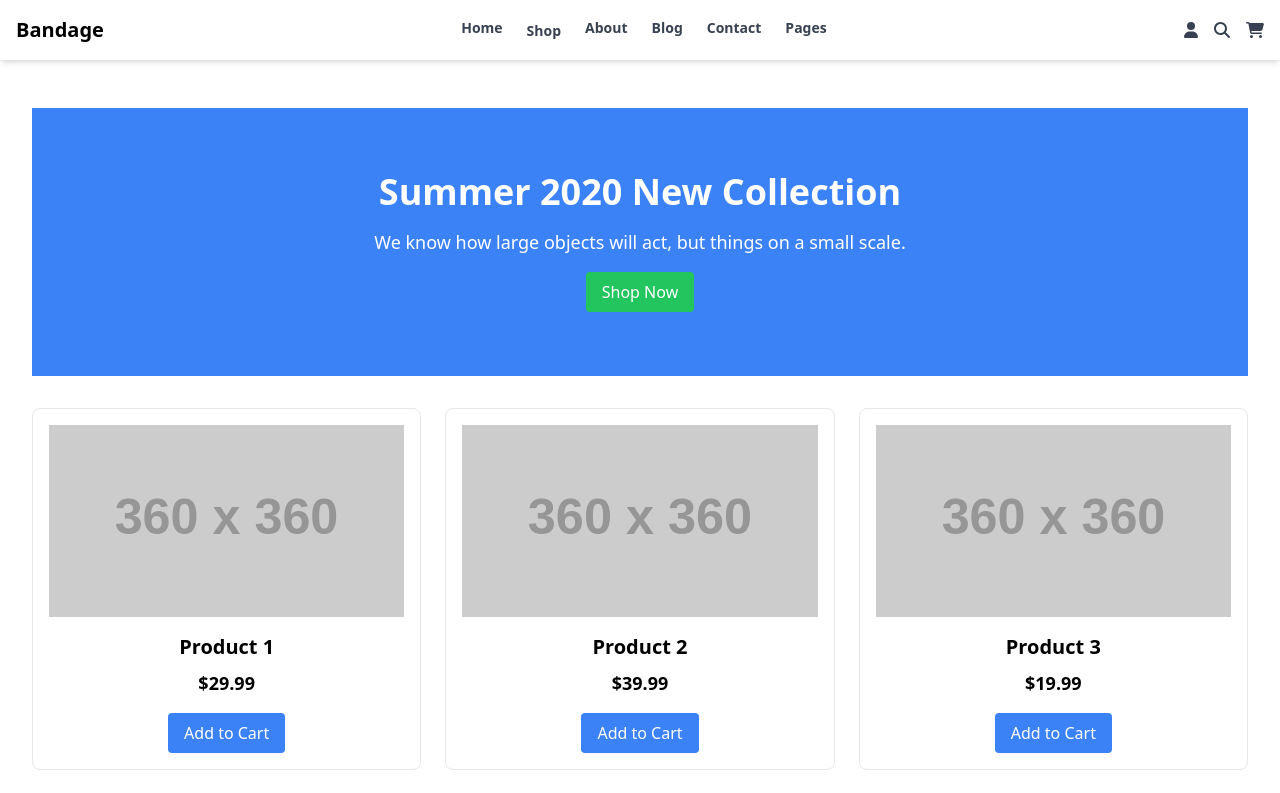
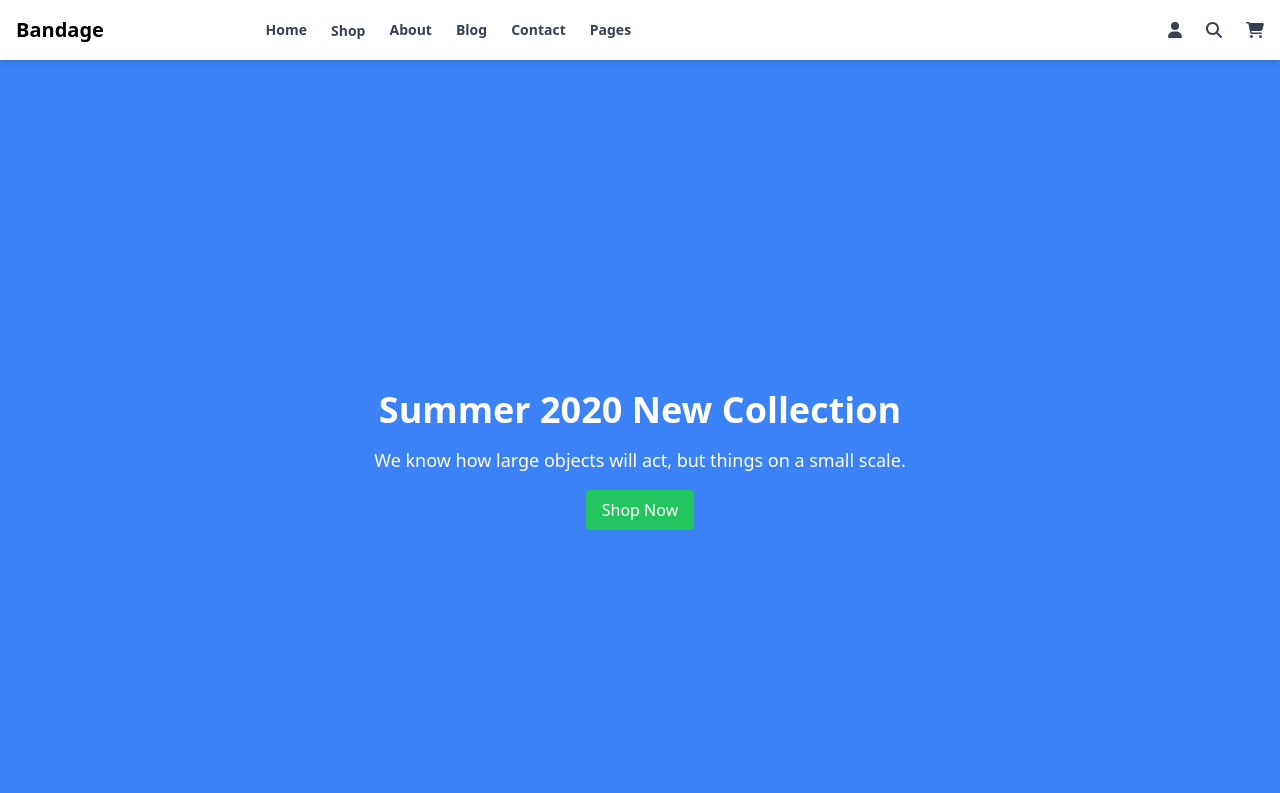
Before and after one commit to OrhanKal/e-commerce, a React app in the folder e-commerce/: page / in a window 1280 px wide. Shown: the top 793 px of the page. Built offline with nearby package versions, Linux system fonts and the light colour scheme; the HTML template or start-up script is replaced by a standard one.

Commit message:
design banner

```diff
--- a/e-commerce/src/layout/Header.jsx
+++ b/e-commerce/src/layout/Header.jsx
@@ -16,12 +16,13 @@ const Header = () => {
   };
 
   return (
-    <header className="relative bg-white shadow-md">
-      <div className="flex items-center justify-between p-4">
+    <header className="relative bg-white shadow-md w-full overflow-hidden">
+      <div className="container mx-auto flex items-center justify-between p-4">
         <div className="text-xl font-bold">
           <Link to="/">Bandage</Link>
         </div>
-        <div className="hidden md:flex space-x-6">
+        <div className="flex items-center space-x-6 w-4/5 justify-end md:justify-between">
+          <nav className="hidden md:flex space-x-6 items-center">
             <Link to="/" className="text-sm font-bold text-gray-700 hover:text-gray-900">Home</Link>
             <div className="relative">
               <button
@@ -59,14 +60,15 @@ const Header = () => {
             <Link to="/blog" className="text-sm font-bold text-gray-700 hover:text-gray-900">Blog</Link>
             <Link to="/contact" className="text-sm font-bold text-gray-700 hover:text-gray-900">Contact</Link>
             <Link to="/pages" className="text-sm font-bold text-gray-700 hover:text-gray-900">Pages</Link>
-        </div>
-        <div className="flex items-center space-x-4">
+          </nav>
+          <div className="flex items-center space-x-6">
             <FontAwesomeIcon icon={faUser} className="text-gray-700" />
             <FontAwesomeIcon icon={faSearch} className="text-gray-700" />
             <FontAwesomeIcon icon={faShoppingCart} className="text-gray-700" />
             <button onClick={toggleMenu} className="md:hidden">
               <FontAwesomeIcon icon={faBars} className="text-gray-700" />
             </button>
+          </div>
         </div>
       </div>
 
--- a/e-commerce/src/layout/PageContent.jsx
+++ b/e-commerce/src/layout/PageContent.jsx
@@ -1,7 +1,13 @@
+import { Route, Switch } from 'react-router-dom';
+
 const PageContent = ({ children }) => {
   return (
-    <div className="container mx-auto p-4">
-      {children}  {/* Burada children'ı kullanarak içerikleri gösteriyoruz */}
+    <div className="w-full m-0 p-0">
+      {children || (
+        <Switch>
+          <Route path="/*" component={() => <div />} />
+        </Switch>
+      )}
     </div>
   );
 };
--- a/e-commerce/src/pages/HomePage.jsx
+++ b/e-commerce/src/pages/HomePage.jsx
@@ -2,20 +2,22 @@ import ProductCard from '../components/ProductCard';
 
 const HomePage = () => {
   return (
-    <div className="container mx-auto px-4 py-8">
-      {/* Banner */}
-      <div className="bg-blue-500 text-white text-center py-16 mb-8">
+    <div className="w-full">
+      {/* Tam Ekran Banner */}
+      <div className="w-full h-screen bg-blue-500 text-white text-center flex flex-col justify-center items-center m-0 p-0">
         <h1 className="text-4xl font-bold mb-4">Summer 2020 New Collection</h1>
         <p className="text-lg mb-4">We know how large objects will act, but things on a small scale.</p>
         <button className="bg-green-500 hover:bg-green-600 text-white py-2 px-4 rounded">Shop Now</button>
       </div>
 
       {/* Ürün Kartları */}
-      <div className="grid grid-cols-1 md:grid-cols-2 lg:grid-cols-3 gap-6">
-        <ProductCard title="Product 1" price="$29.99" image="https://via.placeholder.com/360x360" />
-        <ProductCard title="Product 2" price="$39.99" image="https://via.placeholder.com/360x360" />
-        <ProductCard title="Product 3" price="$19.99" image="https://via.placeholder.com/360x360" />
-        <ProductCard title="Product 4" price="$49.99" image="https://via.placeholder.com/360x360" />
+      <div className="w-full px-4 py-8">
+        <div className="grid grid-cols-1 md:grid-cols-2 lg:grid-cols-3 gap-6">
+          <ProductCard title="Product 1" price="$29.99" image="https://via.placeholder.com/360x360" />
+          <ProductCard title="Product 2" price="$39.99" image="https://via.placeholder.com/360x360" />
+          <ProductCard title="Product 3" price="$19.99" image="https://via.placeholder.com/360x360" />
+          <ProductCard title="Product 4" price="$49.99" image="https://via.placeholder.com/360x360" />
+        </div>
       </div>
     </div>
   );
```
Lines whose indentation alone changed are shown as unchanged.
